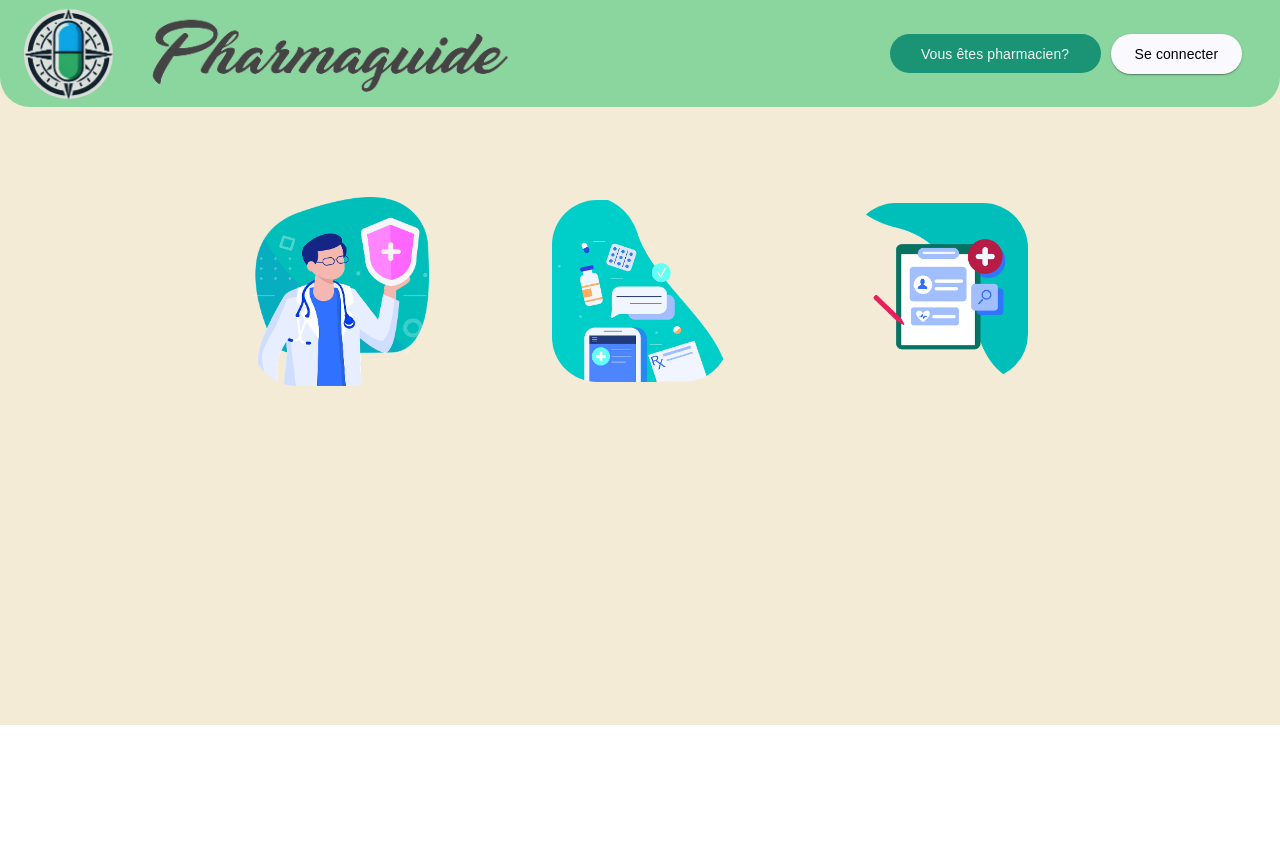
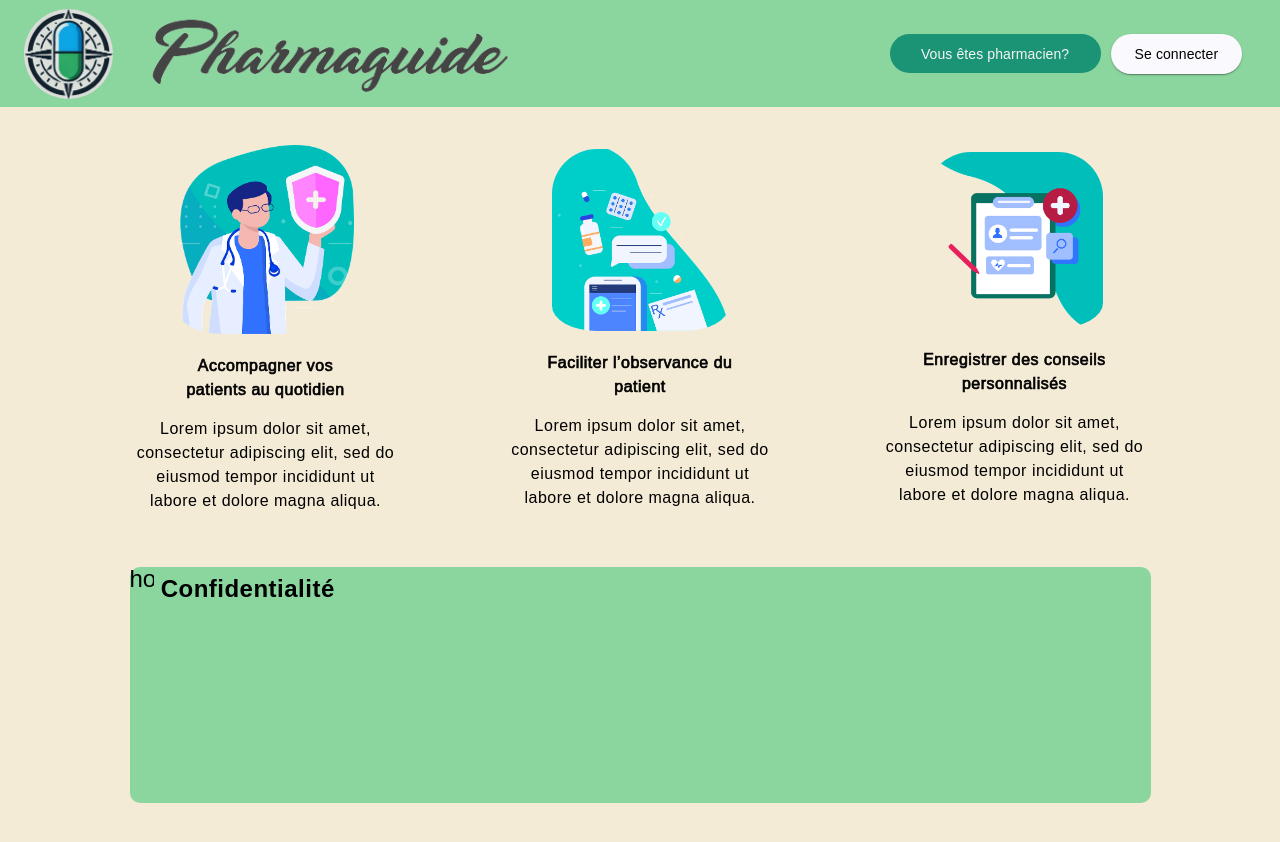
Before and after one commit to Pullup59/Pharmaguide, an Angular app in the folder Pharmaguide/: page /home in a window 1280 px wide. Shown: the top 842 px of the page. Before the commit the page ends 800 px from the top, so only its background shows below. Built offline with nearby package versions, Linux system fonts and the light colour scheme.

Commit message:
rebuild lib

```diff
--- a/Pharmaguide/src/app/app.component.scss
+++ b/Pharmaguide/src/app/app.component.scss
@@ -2,4 +2,5 @@
 
 main {
     background: $tan !important;
+    min-height: 1024px ;
 }
--- a/Pharmaguide/src/app/app.component.ts
+++ b/Pharmaguide/src/app/app.component.ts
@@ -2,6 +2,7 @@ import { Component } from '@angular/core';
 import { Router, RouterOutlet } from '@angular/router';
 import { ToolbarComponent } from './homepage/toolbar/toolbar.component';
 import { CommonModule } from '@angular/common';
+import { MatIconModule } from '@angular/material/icon';
 
 @Component({
   selector: 'app-root',
@@ -9,7 +10,8 @@ import { CommonModule } from '@angular/common';
   imports: [
     RouterOutlet,
     ToolbarComponent,
-    CommonModule
+    CommonModule,
+    MatIconModule
   ],
   templateUrl: './app.component.html',
   styleUrl: './app.component.scss',
--- a/Pharmaguide/src/app/homepage/main-view/main-view.component.html
+++ b/Pharmaguide/src/app/homepage/main-view/main-view.component.html
@@ -1,13 +1,39 @@
 <div class="container">
     <div class="top-container">
-        <img class="logo"
-            src="../../../app/assets/img/illustration1.png"/>
-        <img class="logo middle"
-            src="../../../app/assets/img/illustration2.png"/>
-        <img class="logo"
-            src="../../../app/assets/img/illustration3.png"/>
+        <div class="illustration-text-container">
+            <img class="logo"
+                src="../../../app/assets/img/illustration1.png"
+                alt="illustration-pharmacien"/>
+            <span class="text2">Accompagner vos patients au quotidien</span>
+            <span class="text1">
+                Lorem ipsum dolor sit amet, consectetur adipiscing elit, sed do eiusmod tempor incididunt ut labore et dolore magna aliqua.
+            </span>
+        </div>
+        <div class="illustration-text-container middle">
+            <img class="logo"
+                src="../../../app/assets/img/illustration2.png"
+                alt="illustration-medicaments"/>
+            <span class="text2">Faciliter l’observance du patient</span>
+            <span class="text1">
+                Lorem ipsum dolor sit amet, consectetur adipiscing elit, sed do eiusmod tempor incididunt ut labore et dolore magna aliqua.
+            </span>
+        </div>
+        <div class="illustration-text-container">
+            <img class="logo"
+                src="../../../app/assets/img/illustration3.png"
+                alt="illustration-prescription"/>
+            <span class="text2">Enregistrer des conseils personnalisés</span>
+            <span class="text1">
+                Lorem ipsum dolor sit amet, consectetur adipiscing elit, sed do eiusmod tempor incididunt ut labore et dolore magna aliqua.
+            </span>
+        </div>
     </div>
     <div class="bot-container">
-
+        <div class="confidential-info-box">
+            <mat-icon alt="protected icon">home</mat-icon>
+            <span class="text3">
+                Confidentialité
+            </span>
+        </div>
     </div>
 </div>
--- a/Pharmaguide/src/app/homepage/main-view/main-view.component.scss
+++ b/Pharmaguide/src/app/homepage/main-view/main-view.component.scss
@@ -5,17 +5,23 @@ app-main-view {
     .container {
         display: flex;
         flex-direction: column;
-        padding-top: 7%;
-        padding-bottom: 7%;
+        margin-top: 3%;
+        margin-right: 8%;
+        margin-left: 8%;
 
         .top-container {
             flex: 1 1 auto;
             display: flex;
             justify-content: center;
             align-items: center;
-            max-height: 250px;
-            margin-left: 10%;
-            margin-right: 10%;
+            margin-bottom: 5%;
+
+            .illustration-text-container {
+                display: flex;
+                flex-direction: column;
+                justify-content: center;
+                align-items: center;
+                text-align: center;
 
                 .logo {
                     display: flex;
@@ -26,19 +32,59 @@ app-main-view {
                     width: 100% !important;
                     height: auto !important;
                     border-radius: 45px;
+                    padding-bottom: 20px;
+                }
+
+                .text2 {
+                    max-width: 190px;
+                }
+
+                .text1 {
+                    margin-top: 15px;
+                    max-width: 267px;
+                }
             }
 
             .middle {
-                margin-left: 12%;
-                margin-right: 12%;
+                margin-left: 10%;
+                margin-right: 10%;
+            }
+
         }
     }
 
     .bot-container {
+        display: flex;
         justify-content: center;
-            min-height: 250px;
-            min-width: 900px;
-            width: 80%;
+        align-items: center;
+        margin-bottom: 8%;
+
+        .confidential-info-box {
+            background-color: $smoothgreen;
+            height:236px;
+            width:1021px;
+            border-radius:10px;
         }
     }
+
+    .text3 {
+        font-weight: bold;
+        text-align:center;
+        vertical-align:text-top;
+        font-size:24px;
     }
+
+    .text2 {
+        -webkit-text-stroke: 0.7px;
+        -webkit-text-stroke-color: black;
+        text-align:center;
+        vertical-align:text-top;
+        font-size:16px;
+    }
+
+    .text1 {
+        text-align:center;
+        vertical-align:text-top;
+        font-size:16px;
+    }
+}
--- a/Pharmaguide/src/app/homepage/main-view/main-view.component.ts
+++ b/Pharmaguide/src/app/homepage/main-view/main-view.component.ts
@@ -1,11 +1,13 @@
+import { CommonModule } from '@angular/common';
 import { Component, OnInit, ViewEncapsulation } from '@angular/core';
-import { FormsModule } from '@angular/forms';
+import { MatIconModule } from '@angular/material/icon';
 
 @Component({
   selector: 'app-main-view',
   standalone: true,
   imports: [
-    FormsModule
+    CommonModule,
+    MatIconModule,
   ],
   templateUrl: './main-view.component.html',
   styleUrl: './main-view.component.scss',
--- a/Pharmaguide/src/app/homepage/toolbar/toolbar.component.scss
+++ b/Pharmaguide/src/app/homepage/toolbar/toolbar.component.scss
@@ -5,7 +5,6 @@ app-toolbar {
     .toolbar {
         max-height: 107px;
         min-height: 107px;
-        border-radius: 0px 0px 30px 30px;
         display: inline-flex;
         flex-direction: row;
 
--- a/Pharmaguide/src/styles.scss
+++ b/Pharmaguide/src/styles.scss
@@ -1,3 +1,5 @@
+@import 'https://fonts.googleapis.com/icon?family=Material+Icons';
+
 * {
     font-family: sans-serif !important;
 }
```
Lines whose indentation alone changed are shown as unchanged.
